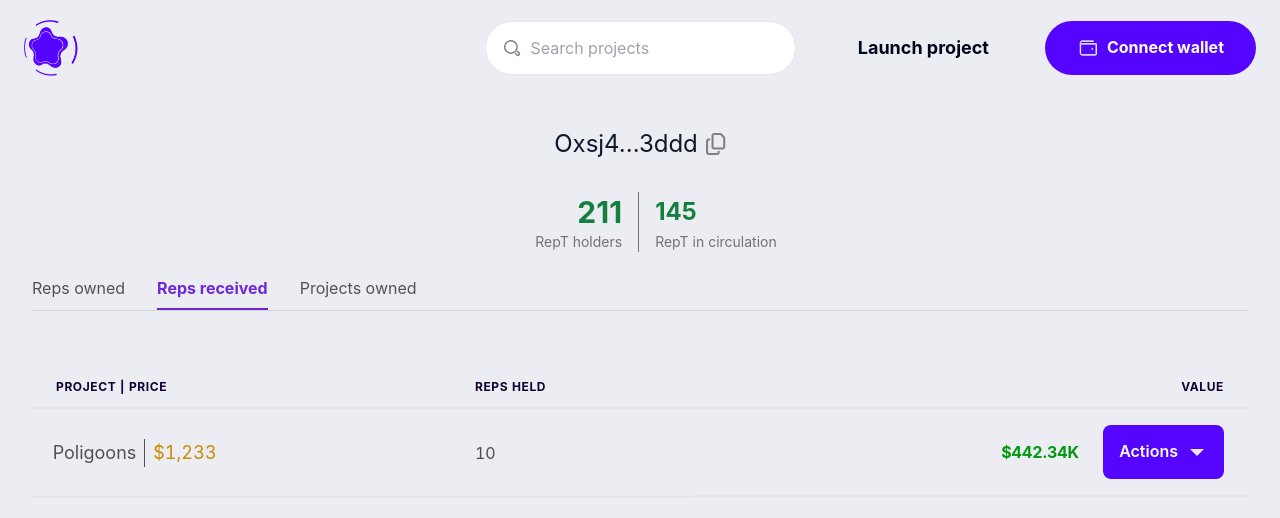
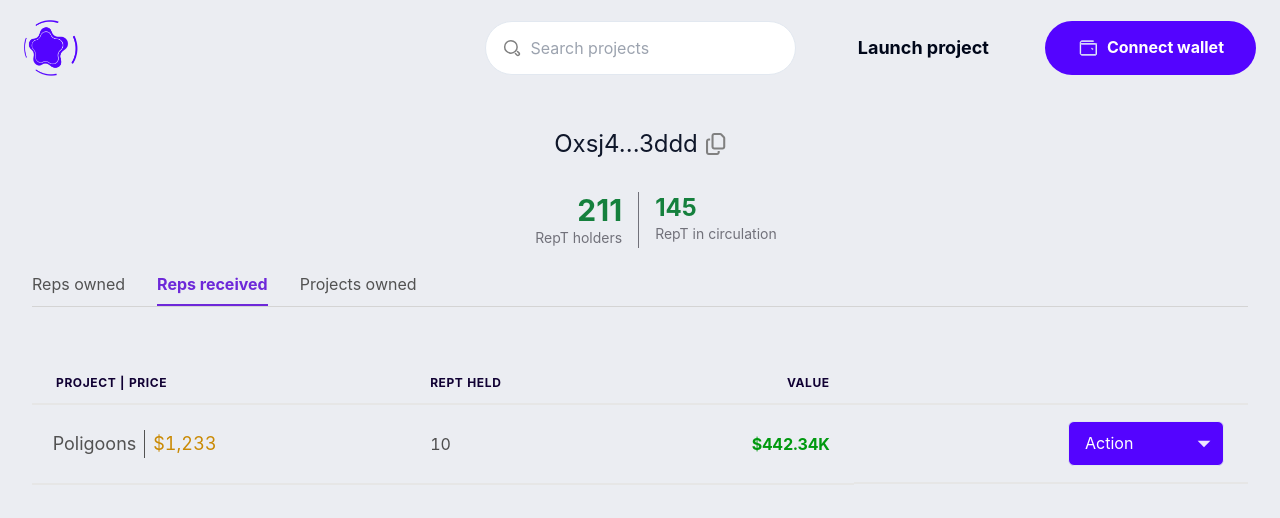
Before and after one commit to HypRadar/HypeRadar-frontend, a React (Create React App) app: page /profileinfo/received in a window 1280 px wide. Shown: the top 518 px of the page. Built offline with nearby package versions, Linux system fonts and the light colour scheme.

Commit message:
update on project component image

```diff
--- a/src/components/holderinfo_component/index.tsx
+++ b/src/components/holderinfo_component/index.tsx
@@ -12,11 +12,11 @@ function HolderInfoComponent() {
             <div className=' w-full mt-8 ' >
                 <div className=' w-full flex justify-center ml-4 ' >
                     <div className="w-fit h-auto flex-col pr-4 border-r border-zinc-500 justify-start items-end inline-flex">
-                        <div className="text-right text-green-700 text-3xl font-bold leading-10">211</div>
+                        <div className="text-right text-green-700 text-3xl font-bold ">211</div>
                         <div className="text-right text-zinc-500 text-sm font-normal">RepT holders</div>
                     </div>
                     <div className="w-fit h-auto pl-4 flex-col justify-start items-start inline-flex">
-                        <div className="text-green-700 text-2xl font-bold leading-10">145</div>
+                        <div className="text-green-700 text-2xl font-bold ">145</div>
                         <div className="text-zinc-500 text-sm font-normal">RepT in circulation</div>
                     </div>
                 </div>
--- a/src/components/holderinfo_component/project_owned/index.tsx
+++ b/src/components/holderinfo_component/project_owned/index.tsx
@@ -16,7 +16,7 @@ function ProjectOwned(props: Props) {
                     <Thead>
                         <Tr >
                             <Th fontWeight={"bold"} color={"#100033"} >Project | Price</Th>
-                            <Th fontWeight={"bold"} color={"#100033"} >Reps held</Th>
+                            <Th fontWeight={"bold"} color={"#100033"} >RepT held</Th>
                             {profile && (
                                 <Th fontWeight={"bold"} color={"#100033"} ></Th>
                             )}
@@ -43,9 +43,11 @@ function ProjectOwned(props: Props) {
                 </Table>
             </TableContainer>
 
-            <Button rounded={"30px"} width={"fit-content"} paddingX={"6"} mt={"12"} bgColor={"#5404FF"} color={"white"} _hover={{ backgroundColor: "#003CD2" }} height={["38px", "54px"]} >
-                Create Project
-            </Button>
+            {profile && (
+                <Button rounded={"30px"} width={"fit-content"} paddingX={"6"} mt={"12"} bgColor={"#5404FF"} color={"white"} _hover={{ backgroundColor: "#003CD2" }} height={["38px", "54px"]} >
+                    Create Project
+                </Button>
+            )}
         </div>
     )
 }
--- a/src/components/holderinfo_component/rep_owned/index.tsx
+++ b/src/components/holderinfo_component/rep_owned/index.tsx
@@ -22,7 +22,7 @@ function RepOwned(props: Props) {
                     <Thead>
                         <Tr >
                             <Th fontWeight={"bold"} color={"#100033"} >Project | Price</Th>
-                            <Th fontWeight={"bold"} color={"#100033"} >Reps held</Th>
+                            <Th fontWeight={"bold"} color={"#100033"} >RepT held</Th>
                             <Th fontWeight={"bold"} color={"#100033"} textAlign={"right"} >
                                 <p className='' >Value</p>
                             </Th>
--- a/src/components/holderinfo_component/rep_recieved/index.tsx
+++ b/src/components/holderinfo_component/rep_recieved/index.tsx
@@ -1,5 +1,6 @@
 import { TableContainer, Table, Thead, Tr, Th, Tbody, Td, Button } from '@chakra-ui/react'
 import React from 'react'
+import ActionOption from '../action_option'
 
 interface Props {
     profile?: boolean
@@ -17,8 +18,11 @@ function RepRecieved(props: Props) {
                     <Thead>
                         <Tr >
                             <Th fontWeight={"bold"} color={"#100033"} >Project | Price</Th>
-                            <Th fontWeight={"bold"} color={"#100033"} >Reps held</Th>
+                            <Th fontWeight={"bold"} color={"#100033"} >RepT held</Th>
                             <Th fontWeight={"bold"} color={"#100033"} textAlign={"right"} >Value</Th>
+                            {profile && (
+                                <Th> </Th>
+                            )}
                         </Tr>
                     </Thead>
                     <Tbody>
@@ -30,19 +34,14 @@ function RepRecieved(props: Props) {
                                 </div>
                             </Td>
                             <Td color={"#4D4D4D"} >10</Td>
-                            <Td fontWeight={"bold"} display={"flex"} justifyContent={"end"} alignItems={"center"} color={"#00990F"} >
+                            <Td fontWeight={"bold"} color={"#00990F"} textAlign={"right"} >
                                 <p>$442.34K</p>
-                                {profile && (
-                                        <Button display={["flex"]} bgColor={"#5404FF"} ml={"6"} _hover={{ backgroundColor: "#5404FF" }} height={["38px", "54px"]} rightIcon={
-                                            <svg width="22" height="22" viewBox="0 0 22 22" fill="none" xmlns="http://www.w3.org/2000/svg">
-                                                <g id="Drop down icon">
-                                                    <path id="Vector" d="M4 8L11 15L18 8H4Z" fill="#EEE5FF" />
-                                                </g>
-                                            </svg>} rounded={"8px"} textColor={"white"} >
-                                            Actions
-                                        </Button>
-                                )}
                             </Td>
+                            {profile && (
+                                <Td display={"flex"} textAlign={"right"}  justifyContent={"end"} >
+                                    <ActionOption />
+                                </Td>
+                            )}
                         </Tr>
                     </Tbody>
                 </Table>
--- a/src/components/holderinfo_component/tab_controller.tsx
+++ b/src/components/holderinfo_component/tab_controller.tsx
@@ -14,9 +14,9 @@ function TabController(props: Props) {
 
     return (
         <div className=' w-full flex gap-8 border-b border-neutral-300 ' >
-            <div onClick={()=> navigate(profile ? "/profileinfo" : "/holderinfo")} role='button' className={` ${window.location.pathname === (profile ? "/profileinfo" :  "/holderinfo") ? "text-violet-700 border-violet-700 font-bold border-b-2 " : " text-neutral-600 border-neutral-300 font-normal border-b-1"} pb-2 text-xs lg:text-base font-['Inter']`}>Reps owned</div>
-            <div onClick={()=> navigate(profile ? "/profileinfo/received" : "/holderinfo/received")} role='button' className={` ${window.location.pathname === (profile ? "/profileinfo/received" : "/holderinfo/received") ? "text-violet-700 border-violet-700 font-bold border-b-2 " : " text-neutral-600 border-neutral-300 font-normal border-b-1"} pb-2 text-xs lg:text-base font-['Inter']`}>Reps received</div>
-            <div onClick={()=> navigate(profile ? "/profileinfo/owned" : "/holderinfo/owned")} role='button' className={` ${window.location.pathname === (profile ? "/profileinfo/owned" : "/holderinfo/owned") ? "text-violet-700 border-violet-700 font-bold border-b-2 " : " text-neutral-600 border-neutral-300 font-normal border-b-1"} pb-2 text-xs lg:text-base font-['Inter']`}>Projects owned</div>
+            <div onClick={()=> navigate(profile ? "/profileinfo" : "/holderinfo")} role='button' className={` ${window.location.pathname === (profile ? "/profileinfo" :  "/holderinfo") ? "text-violet-700 border-violet-700 font-bold border-b-2 " : " text-neutral-600 border-neutral-300 font-normal border-b-1"} pb-2 text-xs lg:text-base `}>Reps owned</div>
+            <div onClick={()=> navigate(profile ? "/profileinfo/received" : "/holderinfo/received")} role='button' className={` ${window.location.pathname === (profile ? "/profileinfo/received" : "/holderinfo/received") ? "text-violet-700 border-violet-700 font-bold border-b-2 " : " text-neutral-600 border-neutral-300 font-normal border-b-1"} pb-2 text-xs lg:text-base `}>Reps received</div>
+            <div onClick={()=> navigate(profile ? "/profileinfo/owned" : "/holderinfo/owned")} role='button' className={` ${window.location.pathname === (profile ? "/profileinfo/owned" : "/holderinfo/owned") ? "text-violet-700 border-violet-700 font-bold border-b-2 " : " text-neutral-600 border-neutral-300 font-normal border-b-1"} pb-2 text-xs lg:text-base `}>Projects owned</div>
         </div>
     )
 }
--- a/src/components/home_component/SideBar/gainer_card.tsx
+++ b/src/components/home_component/SideBar/gainer_card.tsx
@@ -1,9 +1,13 @@
 // import React from 'react'
+
+import { useNavigate } from "react-router-dom"
 
 function GainerCard() {
 
+    const navigate = useNavigate()
+
     return (
-        <div className="w-full  py-3 border-b-2 border-slate-200 flex items-center relative">
+        <div role="button" onClick={() => navigate("/project")} className="w-full  py-3 border-b-2 border-slate-200 flex items-center relative">
             <div className=' w-fit ' >
                 <div className="w-20 h-20 relative">
                     <div className="w-20 h-20 left-0 top-0 absolute bg-gray-100 rounded-full" />
--- a/src/components/project_component/buy_rep_btn/index.tsx
+++ b/src/components/project_component/buy_rep_btn/index.tsx
@@ -36,7 +36,7 @@ function BuyRepBtn(props: Props) {
                 </Button>
             )}
             {(!product && !action) && (
-                <Button onClick={(e) => openModal(e)} width={["full", "auto"]} px={["0px", "8"]} height={["40px", "50px"]} rounded={"10px"} bgColor={"#E5FFE8"} borderColor={"#00990F"} fontWeight={"600"} color={"#00990F"} fontSize={["sm", "lg"]} borderWidth={"2px"} >
+                <Button onClick={(e) => openModal(e)} width={["full", "auto"]} px={["0px", "8"]} height={["40px", "50px"]} rounded={"10px"} bgColor={"#E5FFE8"} borderColor={"#00990F"} fontWeight={"600"} color={"#00990F"} fontSize={["sm", "lg"]} borderWidth={["1px", "2px"]} >
                     Buy RepT
                 </Button>
             )}
--- a/src/components/project_component/sell_rep_btn /index.tsx
+++ b/src/components/project_component/sell_rep_btn /index.tsx
@@ -16,7 +16,7 @@ function SellRepBtn() {
 
     return (
         <>
-            <Button onClick={() => setOpen(true)} width={["full", "auto"]} px={["0px", "8"]} height={["40px", "50px"]} rounded={"10px"} bgColor={"#EEE5FF"} borderColor={"#5404FF"} fontWeight={"600"} color={"#5404FF"} fontSize={["sm", "lg"]} borderWidth={"2px"} >
+            <Button onClick={() => setOpen(true)} width={["full", "auto"]} px={["0px", "8"]} height={["40px", "50px"]} rounded={"10px"} bgColor={"#EEE5FF"} borderColor={"#5404FF"} fontWeight={"600"} color={"#5404FF"} fontSize={["sm", "lg"]} borderWidth={["1px", "2px"]} >
                 Sell RepT
             </Button>
             <ModalLayout open={open} close={setOpen} size={tab ? "md" : "2xl"} title={tab ? 'Transaction successful' : 'Sell Bored Ape Yatch Club RepT'} >
```
Also changed, not shown: src/components/holder_component/index.tsx (+8 -6 lines), src/components/project_component/index.tsx (+5 -2 lines).
